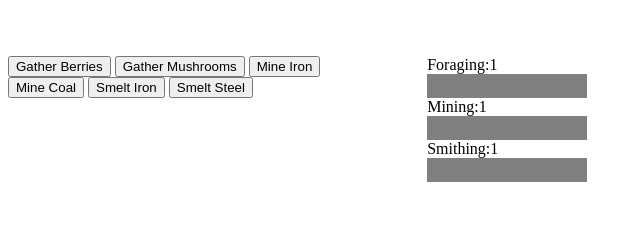
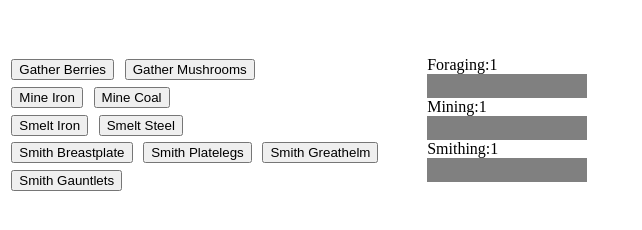
Before and after one commit to jake-orielly/colony-sim, a plain HTML site: page index.html in a window 1280 px wide. Shown: the whole page, without its empty margins (0-642 px from the left). Drawn offline with Linux system fonts and the light colour scheme.

Commit message:
Expanded the number of items you can smith

```diff
--- a/app.js
+++ b/app.js
@@ -27,12 +27,8 @@ function mineCoal() {
     new Coal().create();
 }
 
-function smeltIron() {
-    new IronIngot().smelt();
-}
-
-function smeltSteel() {
-    new SteelIngot().smelt();
+function craft(item) {
+    new item().craft();
 }
 
 function renderInventory() {
--- a/armor.js
+++ b/armor.js
@@ -2,6 +2,12 @@ class Armor extends Item {
     constructor(attributes) {
         super(attributes);
         this.armorBonus = attributes.armorBonus;
+        this.recipe = attributes.recipe;
+        this.skill = 'smithing'
+    }
+
+    craft() {
+        genericCraft(this);
     }
 }
 
@@ -13,25 +19,25 @@ class LeatherJerkin extends Armor {
 
 class Breastplate extends Armor {
     constructor() {
-        super({name:'breastplate',armorBonus:7,value:10})
+        super({name:'breastplate',armorBonus:7,value:10,recipe:[{item: new IronIngot,amount:5}],xp:45})
     }
 }
 
 class Platelegs extends Armor {
     constructor() {
-        super({name:'platelegs',armorBonus:5,value:10})
+        super({name:'platelegs',armorBonus:5,value:10,recipe:[{item: new IronIngot,amount:4}],xp:36})
     }
 }
 
 class Greathelm extends Armor {
     constructor() {
-        super({name:'greathelm',armorBonus:3,value:10})
+        super({name:'greathelm',armorBonus:3,value:10,recipe:[{item: new IronIngot, amount: 3}],xp:22})
     }
 }
 
 class Gauntlets extends Armor {
     constructor() {
-        super({name:'gauntlets',armorBonus:1,value:10})
+        super({name:'gauntlets',armorBonus:1,value:10,recipe:[{item: new IronIngot, amount: 2}], xp:18})
     }
 }
 
--- a/index.html
+++ b/index.html
@@ -22,10 +22,17 @@
         <div id="action-container">
             <button onclick="gatherBerry()" class="clickable">Gather Berries</button>
             <button onclick="gatherMushroom()" class="clickable">Gather Mushrooms</button>
+            <br>
             <button onclick="mineIron()" class="clickable">Mine Iron</button>
             <button onclick="mineCoal()" class="clickable">Mine Coal</button>
-            <button onclick="smeltIron()" class="clickable">Smelt Iron</button>
-            <button onclick="smeltSteel()" class="clickable">Smelt Steel</button>
+            <br>
+            <button onclick="craft(IronIngot)" class="clickable">Smelt Iron</button>
+            <button onclick="craft(SteelIngot)" class="clickable">Smelt Steel</button>
+            <br>
+            <button onclick="craft(Breastplate)" class="clickable">Smith Breastplate</button>
+            <button onclick="craft(Platelegs)" class="clickable">Smith Platelegs</button>
+            <button onclick="craft(Greathelm)" class="clickable">Smith Greathelm</button>
+            <button onclick="craft(Gauntlets)" class="clickable">Smith Gauntlets</button>
         </div>
         <div id="skills-container">
             <ul id="skills-list">
--- a/items.js
+++ b/items.js
@@ -29,7 +29,7 @@ class Item {
 
     haveAmount(amount = 1) {
         if (inventory[this.name])
-            return inventory[this.name].amount > amount;
+            return inventory[this.name].amount >= amount;
         return false;
     }
 }
@@ -81,7 +81,7 @@ class Ingot extends Item {
         this.recipe = attributes.recipe;
     }
 
-    smelt() {
+    craft() {
         genericCraft(this);
     }
 }
--- a/style.css
+++ b/style.css
@@ -8,6 +8,10 @@ ul {
 
 li {
     list-style: none;
+}
+
+button {
+    margin: 0.25em;
 }
 
 .clickable {
```
